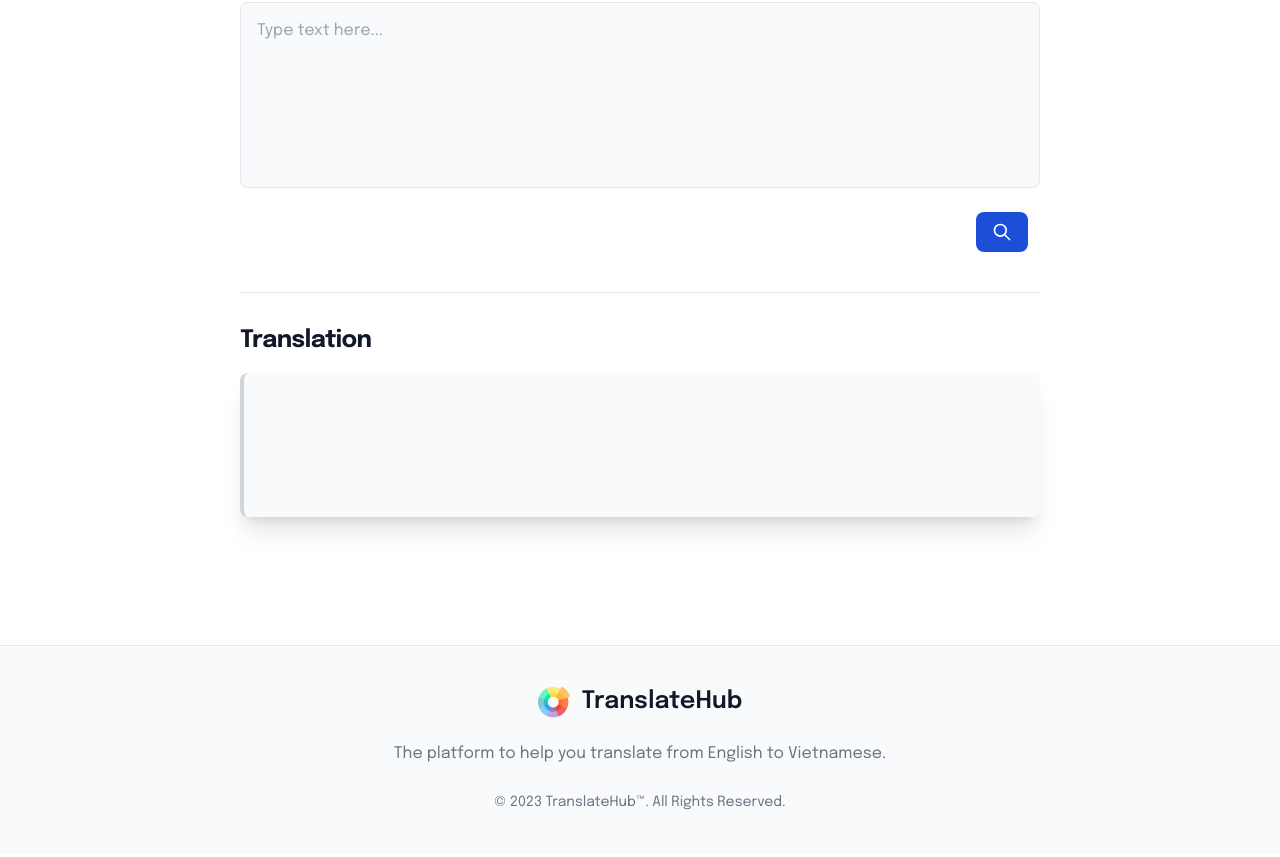
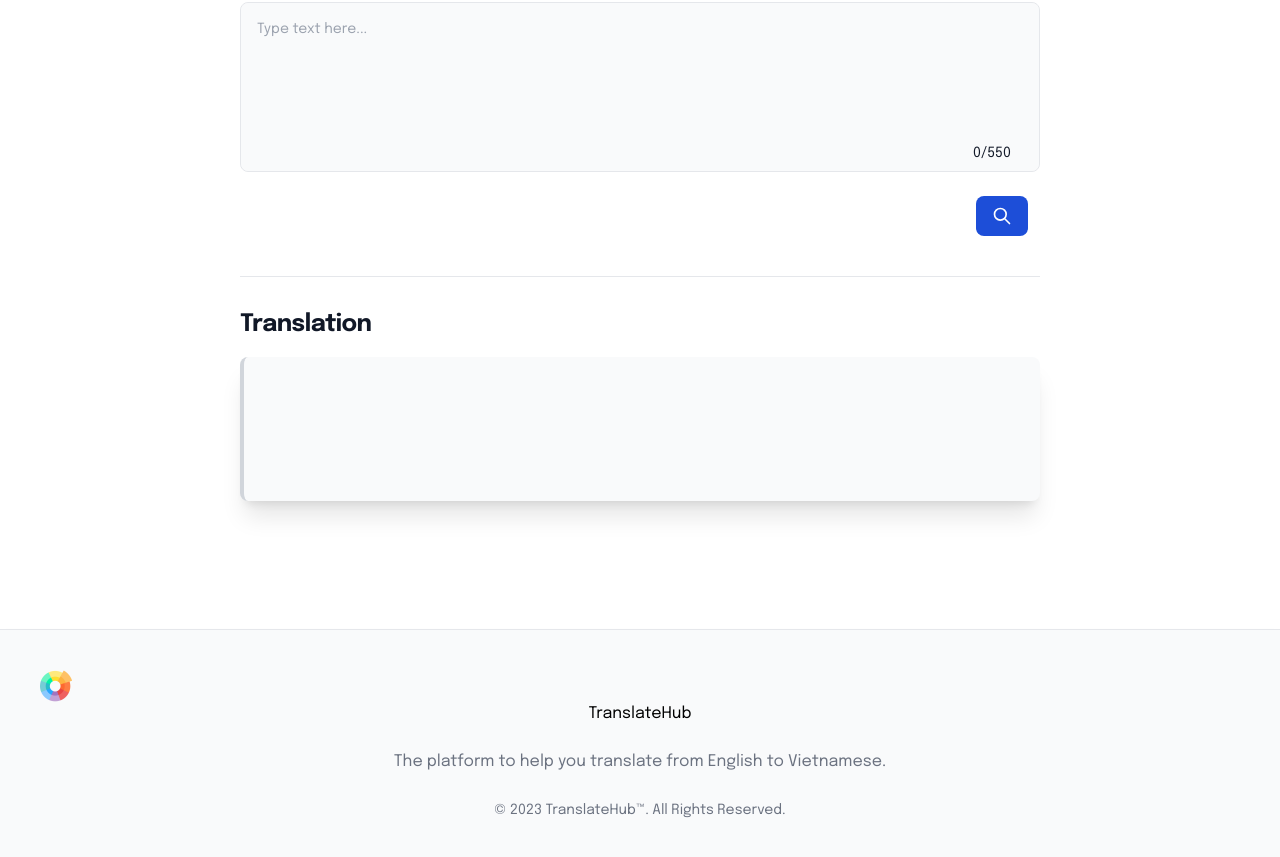
Before and after one commit to longhuynhpyn01/TransformerClient, a React (Create React App) app: page /product in a window 1280 px wide. Shown: the part 279-1136 px from the top of the page. Built offline with nearby package versions, Linux system fonts and the light colour scheme.

Commit message:
Limit the number of characters entered

```diff
--- a/src/components/Footer/Footer.jsx
+++ b/src/components/Footer/Footer.jsx
@@ -8,19 +8,16 @@ const Footer = () => {
   const { t } = useTranslation("common");
 
   return (
-    <footer class="p-4 bg-gray-50 md:p-8 lg:p-10 dark:bg-gray-800 shadow-md border-t border-gray-200 dark:border-gray-600">
-      <div class="mx-auto max-w-screen-xl text-center">
+    <footer className="p-4 border-t border-gray-200 shadow-md bg-gray-50 md:p-8 lg:p-10 dark:bg-gray-800 dark:border-gray-600">
+      <div className="max-w-screen-xl mx-auto text-center">
         <Link
-          href={path.home}
-          class="flex justify-center items-center text-2xl font-semibold text-gray-900 dark:text-white"
-        >
-          <img src={logo} className="h-8 mr-3" alt="TranslateHub Logo" />
-          TranslateHub
-        </Link>
-        <p class="my-6 text-gray-500 dark:text-gray-400">
-          {t("footerDesc")}
-        </p>
-        <span class="text-sm text-gray-500 sm:text-center dark:text-gray-400">
+          to={path.home}
+          className="flex items-center justify-center text-2xl font-semibold text-gray-900 dark:text-white"
+        />
+        <img src={logo} className="h-8 mr-3" alt="TranslateHub Logo" />
+        TranslateHub
+        <p className="my-6 text-gray-500 dark:text-gray-400">{t("footerDesc")}</p>
+        <span className="text-sm text-gray-500 sm:text-center dark:text-gray-400">
           © 2023 TranslateHub™. All Rights Reserved.
         </span>
       </div>
--- a/src/pages/Product/Product.jsx
+++ b/src/pages/Product/Product.jsx
@@ -3,6 +3,8 @@ import React, { useState } from "react";
 import { useTranslation } from "react-i18next";
 import logo from "../../assets/images/logo.png";
 import { Helmet } from "react-helmet-async";
+
+const MAXIMUM_NUMBER_OF_CHARACTERS = 550;
 
 const Product = () => {
   const { t } = useTranslation("product");
@@ -11,9 +13,19 @@ const Product = () => {
   const [inputs, setInputs] = useState("");
   const [error, setError] = useState("");
   const [loading, setLoading] = useState(false);
+  const [numberOfCharacters, setNumberOfCharacters] = useState(0);
 
   const handleChange = (e) => {
-    setInputs(e.target.value);
+    const lengthOfCharacters = e.target.value.length;
+
+    if (lengthOfCharacters <= MAXIMUM_NUMBER_OF_CHARACTERS) {
+      setNumberOfCharacters(lengthOfCharacters);
+      setInputs(e.target.value);
+    } else {
+      const value = e.target.value.slice(0, MAXIMUM_NUMBER_OF_CHARACTERS);
+      setNumberOfCharacters(value.length);
+      setInputs(value);
+    }
   };
 
   const handleTranslate = async () => {
@@ -62,19 +74,19 @@ const Product = () => {
       <div className="flex flex-col gap-8">
         <div>
           <div className="w-full mb-4 border border-gray-200 rounded-lg bg-gray-50 dark:bg-gray-700 dark:border-gray-600">
-            <div className="p-4 rounded-lg bg-gray-50 dark:bg-gray-800">
-              <label htmlFor="text" className="sr-only">
-                Your text
-              </label>
+            <div className="relative p-4 rounded-lg bg-gray-50 dark:bg-gray-800">
               <textarea
                 id="search"
                 rows={6}
-                className="w-full px-0 text-base text-gray-900 border-0 resize-none bg-gray-50 dark:bg-gray-800 focus:ring-0 dark:text-white dark:placeholder-gray-400 outline-0"
+                className="w-full px-0 mb-2 text-sm text-gray-900 border-0 resize-none bg-gray-50 dark:bg-gray-800 focus:ring-0 dark:text-white dark:placeholder-gray-400 outline-0"
                 placeholder={t("placeholderText")}
                 required
                 value={inputs}
                 onChange={handleChange}
               />
+              <label htmlFor="text" className="absolute text-sm text-gray-900 right-7 dark:text-gray-300 bottom-2">
+                {numberOfCharacters}/{MAXIMUM_NUMBER_OF_CHARACTERS}
+              </label>
             </div>
           </div>
           <div className="flex items-center justify-end px-3 py-2">
```
